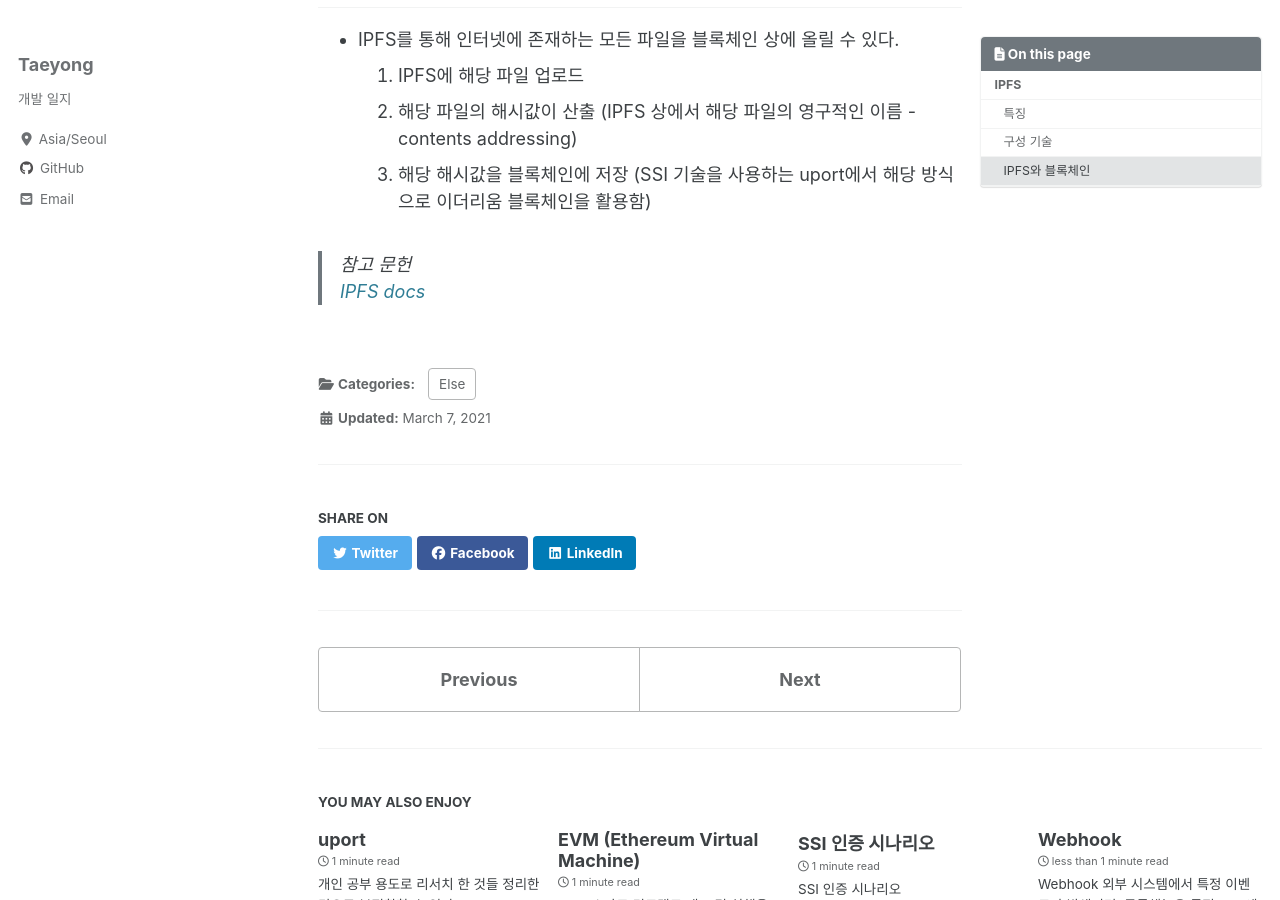
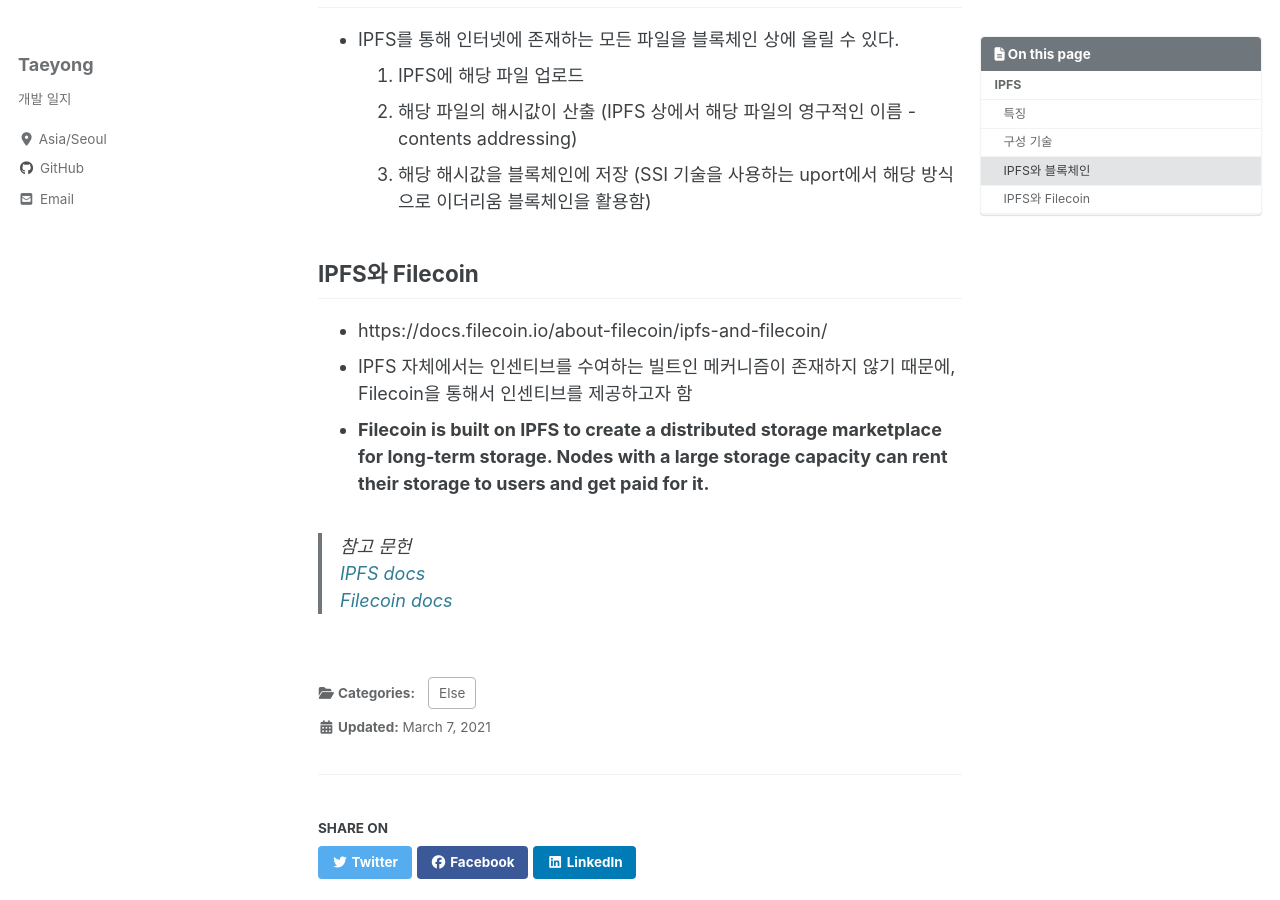
Before and after one commit to TaeYongHwang/TaeYongHwang.github.io, a Jekyll site: the page built from _posts/else/2021-03-07-ipfs.md, in a window 1280 px wide and 900 px high, scrolled down 1460 px. Built offline with Jekyll 4.4.1, drawn with Linux system fonts in a browser that asks for light colours; cached includes are drawn as plain includes; nearby versions of some CDN libraries.

Commit message:
filecoin

```diff
--- a/_posts/else/2021-03-07-ipfs.md
+++ b/_posts/else/2021-03-07-ipfs.md
@@ -45,7 +45,10 @@ categories: Else
     2. 해당 파일의 해시값이 산출 (IPFS 상에서 해당 파일의 영구적인 이름 - contents addressing)
     3. 해당 해시값을 블록체인에 저장 (SSI 기술을 사용하는 uport에서 해당 방식으로 이더리움 블록체인을 활용함)
 
-
+## IPFS와 Filecoin
+- https://docs.filecoin.io/about-filecoin/ipfs-and-filecoin/
+- IPFS 자체에서는 인센티브를 수여하는 빌트인 메커니즘이 존재하지 않기 때문에, Filecoin을 통해서 인센티브를 제공하고자 함
+- __Filecoin is built on IPFS to create a distributed storage marketplace for long-term storage. Nodes with a large storage capacity can rent their storage to users and get paid for it.__
 
 
 
@@ -56,3 +59,4 @@ categories: Else
 
 > 참고 문헌
 > [IPFS docs](https://docs.ipfs.io/)
+> [Filecoin docs](https://docs.filecoin.io/)
```
